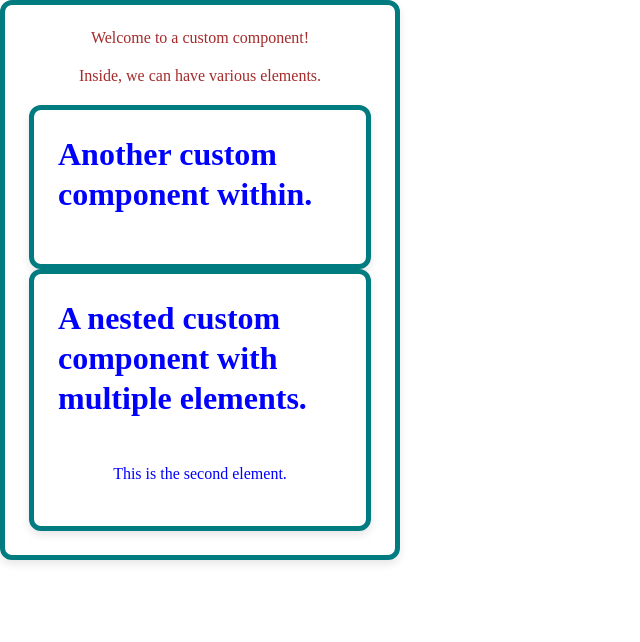
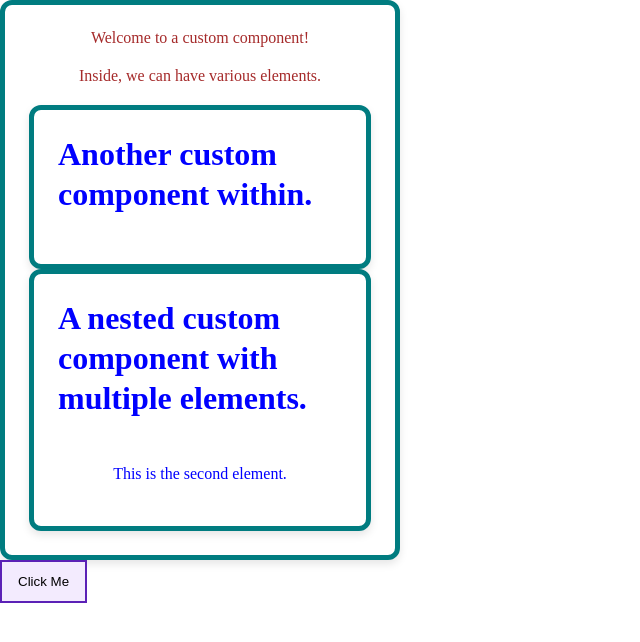
Before and after one commit to MezoAli/react-design-pattern, a React (Vite) app: page / in a window 1280 px wide. Shown: the top 642 px of the page, without its empty margins (0-640 px from the left). Built offline with nearby package versions, Linux system fonts and the light colour scheme.

Commit message:
working with ComponentPropsWithoutRef type

```diff
--- a/src/App.tsx
+++ b/src/App.tsx
@@ -1,5 +1,6 @@
 import Card from "./components/card";
 import "./App.css";
+import Button from "./components/button/button";
 
 function App() {
   return (
@@ -17,6 +18,7 @@ function App() {
           <p>This is the second element.</p>
         </Card>
       </Card>
+      <Button onClick={() => console.log("Hi")}>Click Me</Button>
     </main>
   );
 }
--- a/src/components/button/button.tsx
+++ b/src/components/button/button.tsx
@@ -3,6 +3,7 @@
 // }>;
 
 type ButtonProps = React.ComponentPropsWithoutRef<"button">;
+type DivProps = React.ComponentPropsWithoutRef<"div">;
 
 const Button = ({ children, onClick, type }: ButtonProps) => {
   return (
@@ -11,3 +12,8 @@ const Button = ({ children, onClick, type }: ButtonProps) => {
     </button>
   );
 };
+export const Div = ({ children }: DivProps) => {
+  return <div>{children}</div>;
+};
+
+export default Button;
```
